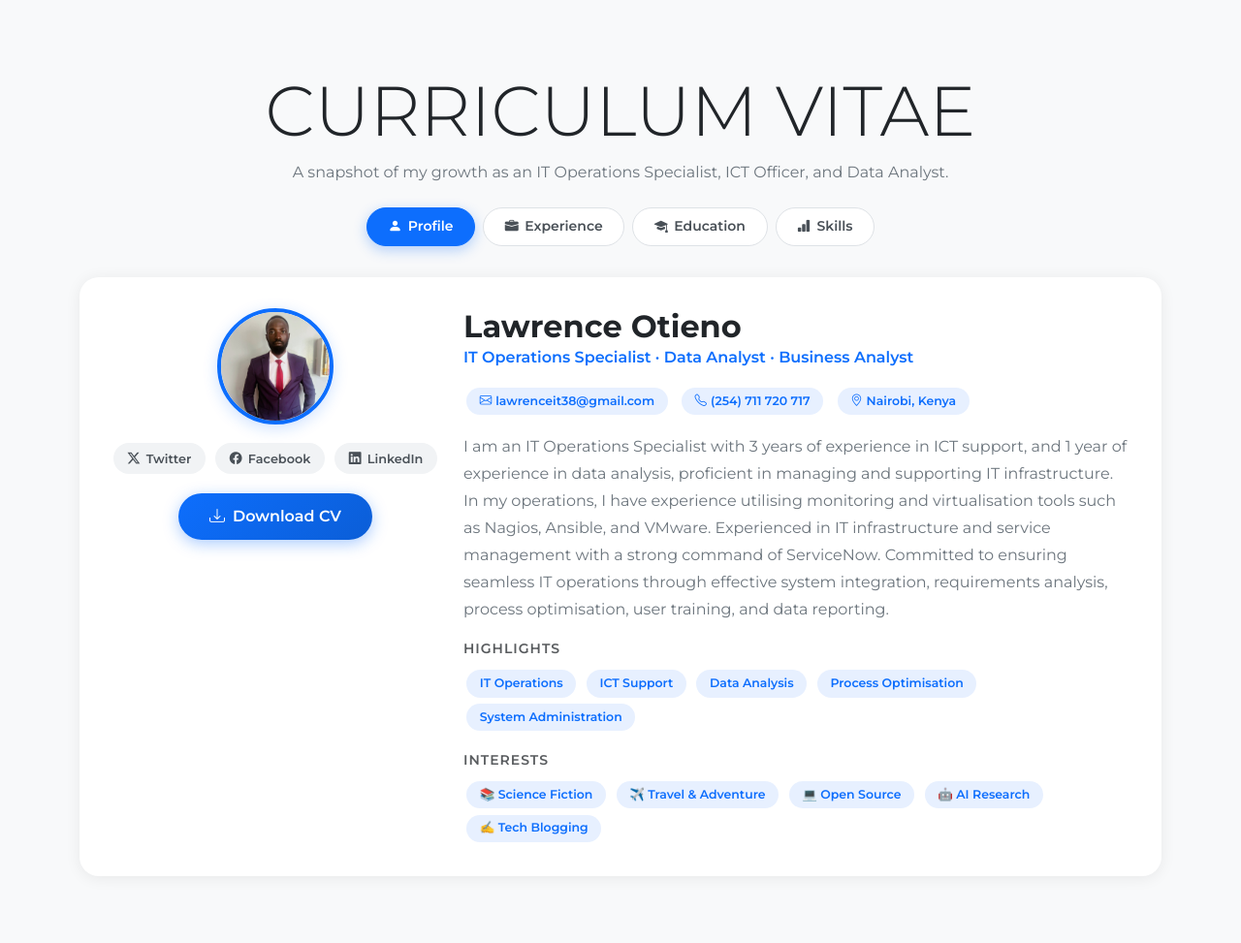
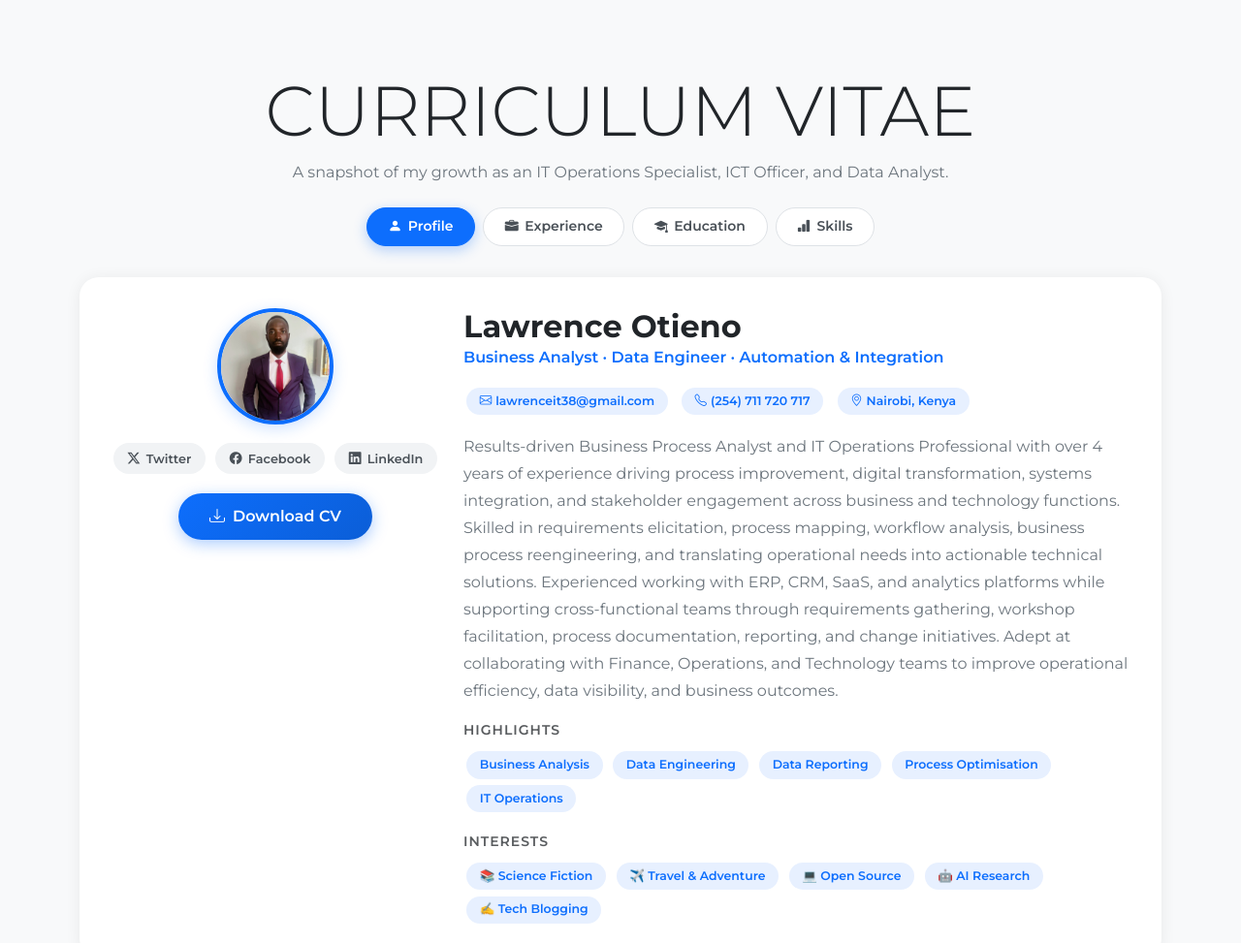
Before and after one commit to LawrenceOtieno/Portfolio-Website, a Flask app: page / in a window 1280 px wide. Shown: the part 4011-4984 px from the top of the page at 97% size. Run offline with Flask 3, Linux system fonts and the light colour scheme; some libraries are stand-ins or nearby versions.

Commit message:
editing cv section

```diff
--- a/templates/index.html
+++ b/templates/index.html
@@ -807,22 +807,22 @@
               </div>
               <div class="flex-grow-1">
                 <h2 class="fw-bold mb-0">Lawrence Otieno</h2>
-                <p class="text-primary fw-semibold mb-3">IT Operations Specialist · Data Analyst · Business Analyst</p>
+                <p class="text-primary fw-semibold mb-3">Business Analyst · Data Engineer · Automation & Integration</p>
                 <div class="d-flex flex-wrap gap-2 mb-3">
                   <span class="cv-badge-pill"><i class="bi bi-envelope me-1"></i>lawrenceit38@gmail.com</span>
                   <span class="cv-badge-pill"><i class="bi bi-telephone me-1"></i>(254) 711 720 717</span>
                   <span class="cv-badge-pill"><i class="bi bi-geo-alt me-1"></i>Nairobi, Kenya</span>
                 </div>
                 <p class="text-secondary" style="line-height: 1.75;">
-                  I am an IT Operations Specialist with 3 years of experience in ICT support, and 1 year of experience in data analysis, proficient in managing and supporting IT infrastructure. In my operations, I have experience utilising monitoring and virtualisation tools such as Nagios, Ansible, and VMware. Experienced in IT infrastructure and service management with a strong command of ServiceNow. Committed to ensuring seamless IT operations through effective system integration, requirements analysis, process optimisation, user training, and data reporting.
+                  Results-driven Business Process Analyst and IT Operations Professional with over 4 years of experience driving process improvement, digital transformation, systems integration, and stakeholder engagement across business and technology functions. Skilled in requirements elicitation, process mapping, workflow analysis, business process reengineering, and translating operational needs into actionable technical solutions. Experienced working with ERP, CRM, SaaS, and analytics platforms while supporting cross-functional teams through requirements gathering, workshop facilitation, process documentation, reporting, and change initiatives. Adept at collaborating with Finance, Operations, and Technology teams to improve operational efficiency, data visibility, and business outcomes.
                 </p>
                 <div>
                   <p class="fw-semibold mb-2 small text-uppercase text-muted" style="letter-spacing: 1px;">Highlights</p>
+                  <span class="cv-badge-pill">Business Analysis</span>
+                  <span class="cv-badge-pill">Data Engineering</span>
+                  <span class="cv-badge-pill">Data Reporting</span>
+                  <span class="cv-badge-pill">Process Optimisation</span>
                   <span class="cv-badge-pill">IT Operations</span>
-                  <span class="cv-badge-pill">ICT Support</span>
-                  <span class="cv-badge-pill">Data Analysis</span>
-                  <span class="cv-badge-pill">Process Optimisation</span>
-                  <span class="cv-badge-pill">System Administration</span>
                 </div>
                 <div class="mt-3">
                   <p class="fw-semibold mb-2 small text-uppercase text-muted" style="letter-spacing: 1px;">Interests</p>
```
